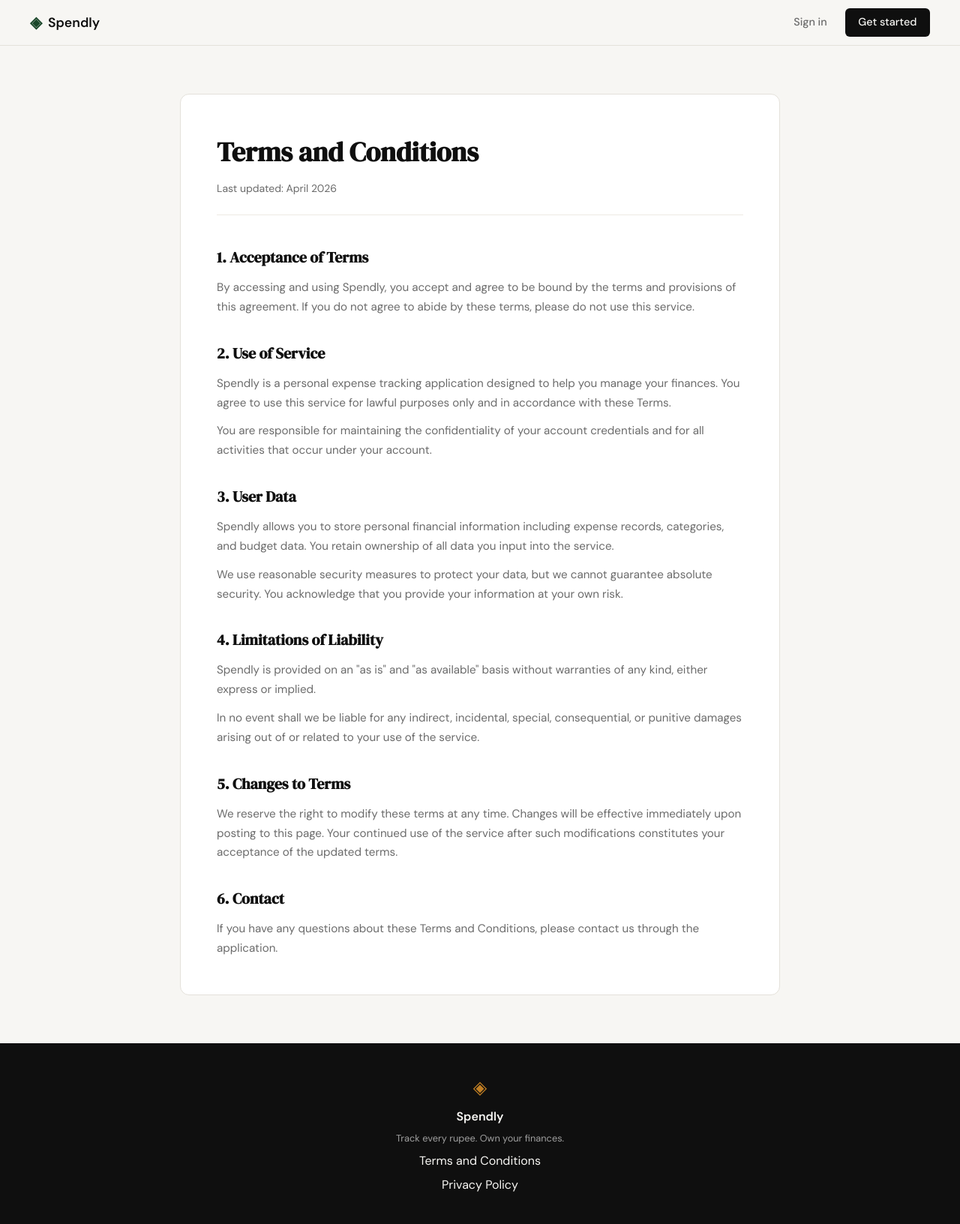
After one commit to Kumar-Ansuman1/spendly, a Flask app: page /terms in a window 1280 px wide. The commit adds this page. Shown: the whole page at 75% size. Run offline with Flask 3, Linux system fonts and the light colour scheme.

Commit message:
landing: added terms page and its route

```diff
--- a/app.py
+++ b/app.py
@@ -20,6 +20,11 @@ def register():
 @app.route("/login")
 def login():
     return render_template("login.html")
+
+
+@app.route("/terms")
+def terms():
+    return render_template("terms.html")
 
 
 # ------------------------------------------------------------------ #
--- a/static/css/style.css
+++ b/static/css/style.css
@@ -495,6 +495,20 @@ a { color: inherit; text-decoration: none; }
     gap: 0.4rem;
 }
 
+.footer-links {
+    display: flex;
+    gap: 1.5rem;
+    margin-top: 0.5rem;
+}
+
+.footer-links a {
+    font-size: 0.8rem;
+    color: var(--ink-faint);
+    transition: color 0.2s;
+}
+
+.footer-links a:hover { color: var(--paper); }
+
 .footer .brand-icon { color: var(--accent-2); font-size: 1.5rem; }
 
 .footer-name {
@@ -505,6 +519,63 @@ a { color: inherit; text-decoration: none; }
 .footer-copy {
     font-size: 0.8rem;
     color: var(--ink-faint);
+}
+
+/* ------------------------------------------------------------------ */
+/* Terms page                                                          */
+/* ------------------------------------------------------------------ */
+
+.terms-page {
+    padding: 4rem 2rem;
+    max-width: var(--max-width);
+    margin: 0 auto;
+}
+
+.terms-container {
+    background: var(--paper-card);
+    border: 1px solid var(--border);
+    border-radius: var(--radius-md);
+    padding: 3rem;
+    max-width: 800px;
+    margin: 0 auto;
+}
+
+.terms-container h1 {
+    font-family: var(--font-display);
+    font-size: 2.25rem;
+    color: var(--ink);
+    margin-bottom: 0.5rem;
+}
+
+.terms-intro {
+    font-size: 0.875rem;
+    color: var(--ink-muted);
+    margin-bottom: 2.5rem;
+    padding-bottom: 1.5rem;
+    border-bottom: 1px solid var(--border-soft);
+}
+
+.terms-section {
+    margin-bottom: 2rem;
+}
+
+.terms-section:last-child { margin-bottom: 0; }
+
+.terms-section h2 {
+    font-family: var(--font-display);
+    font-size: 1.25rem;
+    color: var(--ink);
+    margin-bottom: 0.75rem;
+}
+
+.terms-section p {
+    font-size: 0.95rem;
+    color: var(--ink-muted);
+    line-height: 1.7;
+}
+
+.terms-section p + p {
+    margin-top: 0.75rem;
 }
 
 /* ------------------------------------------------------------------ */
--- a/templates/base.html
+++ b/templates/base.html
@@ -34,7 +34,7 @@
             <span class="brand-icon">◈</span>
             <span class="footer-name">Spendly</span>
             <p class="footer-copy">Track every rupee. Own your finances.</p>
-            <a href="#">Terms and Conditions</a>
+            <a href="/terms">Terms and Conditions</a>
             <a href="#">Privacy Policy</a>
         </div>
     </footer>
--- /dev/null
+++ b/templates/terms.html
@@ -0,0 +1,45 @@
+{% extends "base.html" %}
+
+{% block title %}Terms and Conditions — Spendly{% endblock %}
+
+{% block content %}
+<div class="terms-page">
+    <div class="terms-container">
+        <h1>Terms and Conditions</h1>
+        <p class="terms-intro">Last updated: April 2026</p>
+
+        <section class="terms-section">
+            <h2>1. Acceptance of Terms</h2>
+            <p>By accessing and using Spendly, you accept and agree to be bound by the terms and provisions of this agreement. If you do not agree to abide by these terms, please do not use this service.</p>
+        </section>
+
+        <section class="terms-section">
+            <h2>2. Use of Service</h2>
+            <p>Spendly is a personal expense tracking application designed to help you manage your finances. You agree to use this service for lawful purposes only and in accordance with these Terms.</p>
+            <p>You are responsible for maintaining the confidentiality of your account credentials and for all activities that occur under your account.</p>
+        </section>
+
+        <section class="terms-section">
+            <h2>3. User Data</h2>
+            <p>Spendly allows you to store personal financial information including expense records, categories, and budget data. You retain ownership of all data you input into the service.</p>
+            <p>We use reasonable security measures to protect your data, but we cannot guarantee absolute security. You acknowledge that you provide your information at your own risk.</p>
+        </section>
+
+        <section class="terms-section">
+            <h2>4. Limitations of Liability</h2>
+            <p>Spendly is provided on an "as is" and "as available" basis without warranties of any kind, either express or implied.</p>
+            <p>In no event shall we be liable for any indirect, incidental, special, consequential, or punitive damages arising out of or related to your use of the service.</p>
+        </section>
+
+        <section class="terms-section">
+            <h2>5. Changes to Terms</h2>
+            <p>We reserve the right to modify these terms at any time. Changes will be effective immediately upon posting to this page. Your continued use of the service after such modifications constitutes your acceptance of the updated terms.</p>
+        </section>
+
+        <section class="terms-section">
+            <h2>6. Contact</h2>
+            <p>If you have any questions about these Terms and Conditions, please contact us through the application.</p>
+        </section>
+    </div>
+</div>
+{% endblock %}
```
